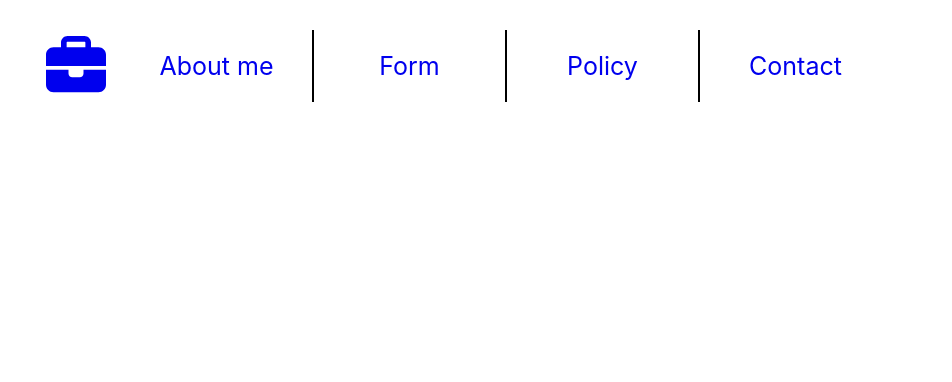
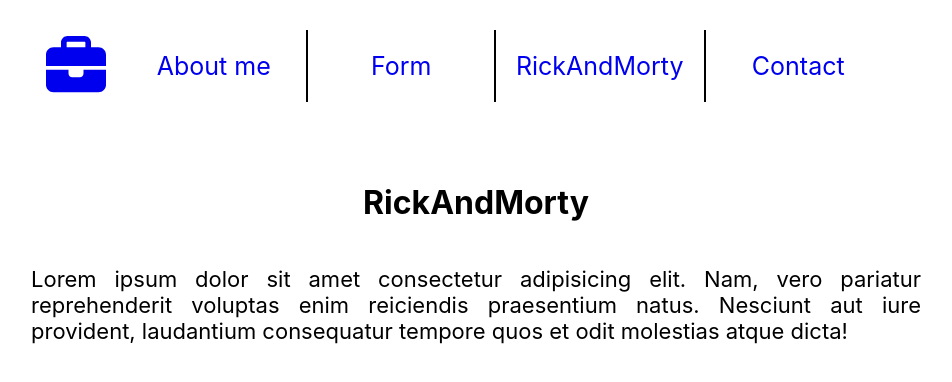
Before and after one commit to TDomagalski/DaftCodeAcademy, a React (Create React App) app in the folder ex1/: page /RickAndMorty in a window 1280 px wide. Shown: the top 382 px of the page, without its empty margins (179-1131 px from the left). Built offline with nearby package versions, Linux system fonts and the light colour scheme.

Commit message:
feat(R&M Api): change files and path

```diff
--- a/ex1/package.json
+++ b/ex1/package.json
@@ -9,6 +9,7 @@
     "@testing-library/jest-dom": "^5.16.4",
     "@testing-library/react": "^13.2.0",
     "@testing-library/user-event": "^13.5.0",
+    "axios": "^0.27.2",
     "react": "^18.1.0",
     "react-dom": "^18.1.0",
     "react-router-dom": "^6.3.0",
--- a/ex1/src/App.js
+++ b/ex1/src/App.js
@@ -3,7 +3,7 @@ import Navigation from "./components/Navigation";
 import { BrowserRouter as Router, Route, Routes } from "react-router-dom";
 import { About } from "./components/routes/about";
 import { FormPage } from "./components/routes/formPage";
-import { Policy } from "./components/routes/policy";
+import { RickAndMorty } from "./components/routes/RickAndMorty";
 import { Contact } from "./components/routes/contact";
 
 function App() {
@@ -15,7 +15,7 @@ function App() {
 					<Routes>
 						<Route path="about" element={<About />} />
 						<Route path="formPage" element={<FormPage />} />
-						<Route path="policy" element={<Policy />} />
+						<Route path="RickAndMorty" element={<RickAndMorty />} />
 						<Route path="contact" element={<Contact />} />
 					</Routes>
 				</div>
--- a/ex1/src/components/Form.js
+++ b/ex1/src/components/Form.js
@@ -5,8 +5,6 @@ export const Form = () => {
 	const [nameErr, setNameErr] = useState(false);
 	const [email, setEmail] = useState("");
 	const [emailErr, setEmailErr] = useState(false);
-
-	// const win = window.localStorage;
 
 	function nameHandler(e) {
 		let itemName = e.target.value;
--- a/ex1/src/components/Navigation.js
+++ b/ex1/src/components/Navigation.js
@@ -35,8 +35,8 @@ export const Navigation = () => {
 							</Link>
 						</li>
 						<li>
-							<Link to="policy">
-								<span>Policy</span>
+							<Link to="RickAndMorty">
+								<span>RickAndMorty</span>
 							</Link>
 						</li>
 						<li>
--- a/ex1/src/components/routes/policy.js
+++ b/ex1/src/components/routes/RickAndMorty.js
@@ -1,7 +1,7 @@
-export const Policy = () => {
+export const RickAndMorty = () => {
 	return (
 		<div className="container">
-			<h1>Policy</h1>
+			<h1>RickAndMorty</h1>
 			<p className="text">
 				Lorem ipsum dolor sit amet consectetur adipisicing elit. Nam, vero
 				pariatur reprehenderit voluptas enim reiciendis praesentium natus.
@@ -12,4 +12,4 @@ export const Policy = () => {
 	);
 };
 
-export default Policy;
+export default RickAndMorty;
```
Also changed, not shown: 1 other file (tests, documents, lock files or other folders).
